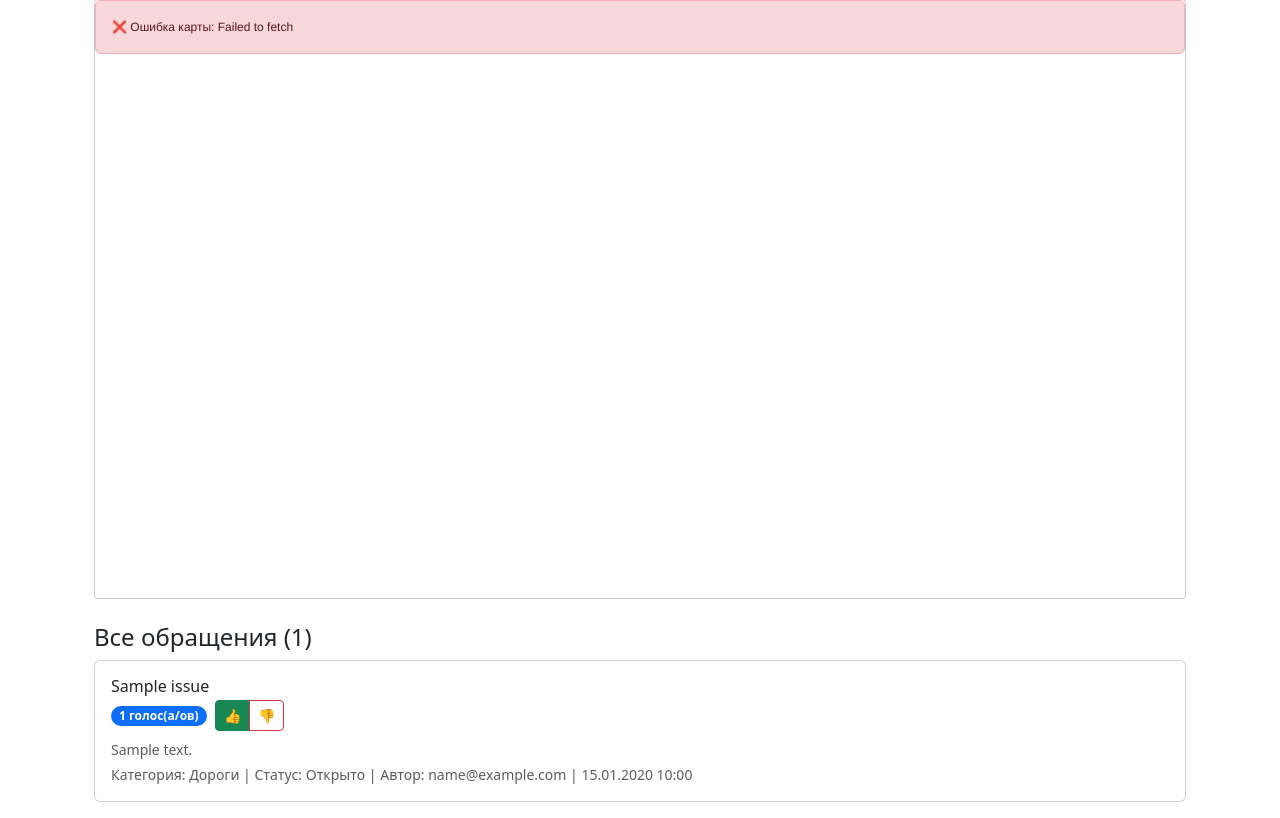
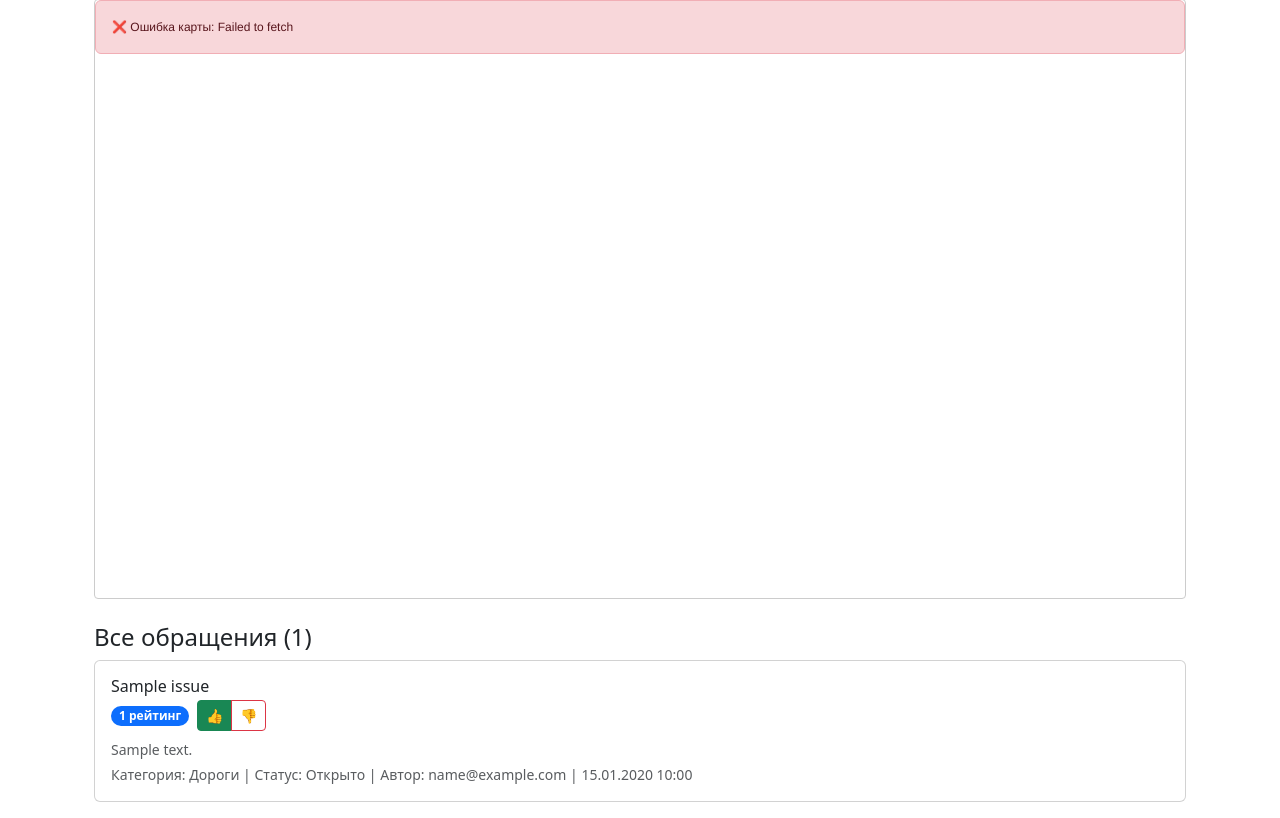
Before and after one commit to AndreyV105105105/Map_of_local_issues, a Django app: page /issues/map/ in a window 1280 px wide. Shown: the part 201-1019 px from the top of the page. Run offline with Django 5.2, Linux system fonts and the light colour scheme; a user stored in the database is signed in; tables that the repository leaves empty hold one stand-in row (values such as "Sample post"); some libraries are stand-ins or nearby versions.

Commit message:
mini-fix

```diff
--- a/templates/issues/issue_detail.html
+++ b/templates/issues/issue_detail.html
@@ -23,7 +23,7 @@
           <div class="d-flex align-items-center justify-content-between mt-4 pt-3 border-top">
             <div>
               <span class="h5 mb-0">{{ issue.vote_rating }}</span>
-              <span class="text-muted ms-1">{% trans "голос(а/ов)" %}</span>
+              <span class="text-muted ms-1">{% trans "рейтинг" %}</span>
             </div>
 
             {% if user.is_authenticated and user.role == 'citizen' %}
@@ -210,7 +210,7 @@ function toggleVote(issueId, intendedValue, isUpvoted, isDownvoted) {
             if (el.classList.contains('h5')) {
                 el.textContent = data.rating;
             } else {
-                el.textContent = data.rating + ' {% trans "голос(а/ов)" %}';
+                el.textContent = data.rating + ' {% trans "голосов" %}';
             }
         });
 
--- a/templates/issues/map.html
+++ b/templates/issues/map.html
@@ -28,7 +28,7 @@
           <!-- ✅ ИСПРАВЛЕНО: vote_rating -->
           <div class="d-flex align-items-center mb-2">
             <span class="badge bg-primary rounded-pill px-2 me-2">
-              {{ issue.vote_rating }} {% trans "голос(а/ов)" %}
+              {{ issue.vote_rating }} {% trans "рейтинг" %}
             </span>
 
             {% if user.is_authenticated and user.role == 'citizen' %}
@@ -284,7 +284,7 @@ function toggleVote(issueId, intendedValue, isUpvoted, isDownvoted) {
             if (el.classList.contains('h5')) {
                 el.textContent = data.rating;
             } else {
-                el.textContent = data.rating + ' {% trans "голос(а/ов)" %}';
+                el.textContent = data.rating + ' {% trans "рейтинг" %}';
             }
         });
 
```
